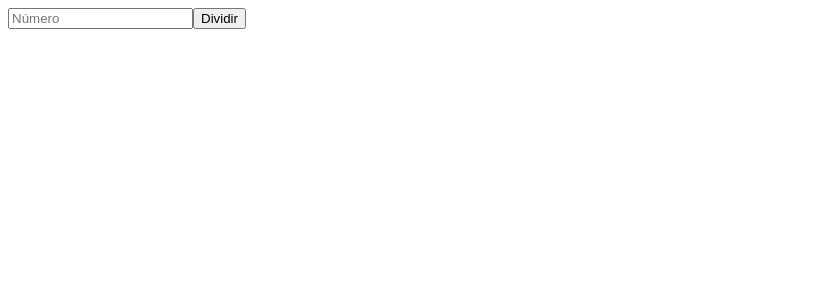
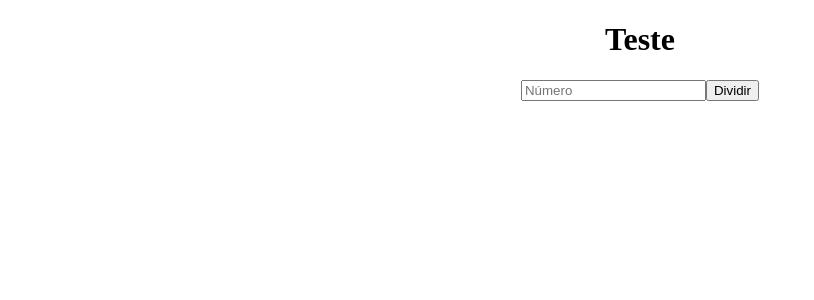
Before and after one commit to Bygod/prime-checker, a React (Create React App) app in the folder frontend/prime-checker-frontend/: page / in a window 1280 px wide. Shown: the top 300 px of the page, without its empty margins (0-814 px from the left). Built offline with nearby package versions, Linux system fonts and the light colour scheme.

Commit message:
frontend, style: create css files

```diff
--- a/frontend/prime-checker-frontend/src/App.js
+++ b/frontend/prime-checker-frontend/src/App.js
@@ -1,11 +1,12 @@
 import React from 'react';
 import Form from './components/Form'
-
+import './styles.css'
 
 function App() {
   return (
     <div className="App">
-          <Form />
+        <h1>Teste</h1>
+        <Form />
     </div>
   );
 }
--- a/frontend/prime-checker-frontend/src/components/Form.js
+++ b/frontend/prime-checker-frontend/src/components/Form.js
@@ -1,6 +1,5 @@
 import React from 'react'
 import ToggleMessage from './ToggleMessage'
-
 
 class Form extends React.Component {
 
@@ -12,13 +11,7 @@ class Form extends React.Component {
             error: false
         }
 
-        this.isValid.bind(this)
     }
-
-    isValid() {
-        console.log(Number.isInteger(+ this.state.value))
-    }
-
 
     handleValueChange = event => {
         this.setState({
@@ -46,15 +39,21 @@ class Form extends React.Component {
     render() {
         console.log(this.state)
         return (
+            <div className="Form">
                 <form onSubmit={this.handleSubmit}>
                     <input type="text"
                         value={this.state.value}
                         onChange={this.handleValueChange}
                         placeholder="Número"
                     />
-                <button> Dividir </button>
-                <ToggleMessage show={this.state.error} color="red" message="Por favor, insira um número inteiro e positivo" />
+                    <button className="submitButton"> Dividir </button>
+                    <ToggleMessage
+                        show={this.state.error}
+                        color="red"
+                        message="Por favor, insira um número inteiro e positivo"
+                    />
                 </form>
+            </div>
         )
     }
 
--- /dev/null
+++ b/frontend/prime-checker-frontend/src/index.css
@@ -0,0 +1,3 @@
+body {
+  margin: 0;
+}
--- /dev/null
+++ b/frontend/prime-checker-frontend/src/styles.css
@@ -0,0 +1,3 @@
+.App {
+  text-align: center;
+}
```
Lines whose indentation alone changed are shown as unchanged.
